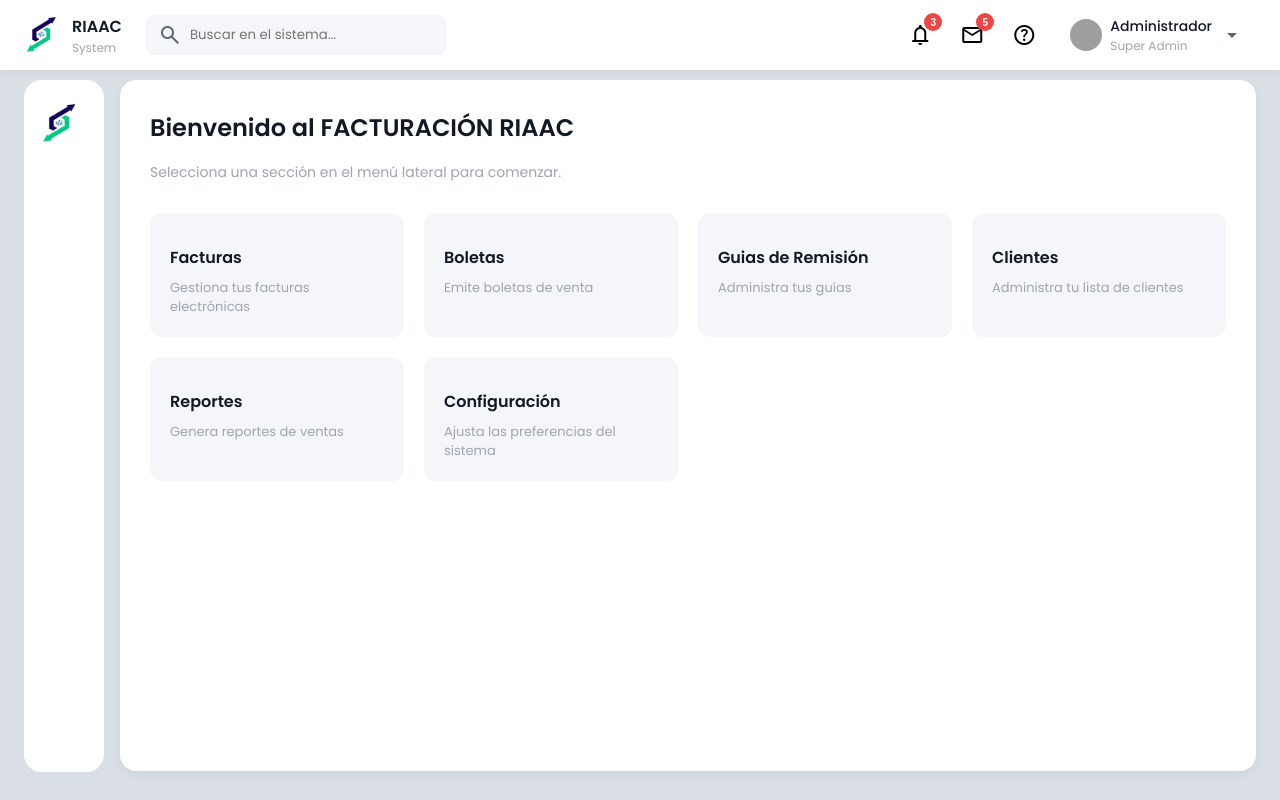
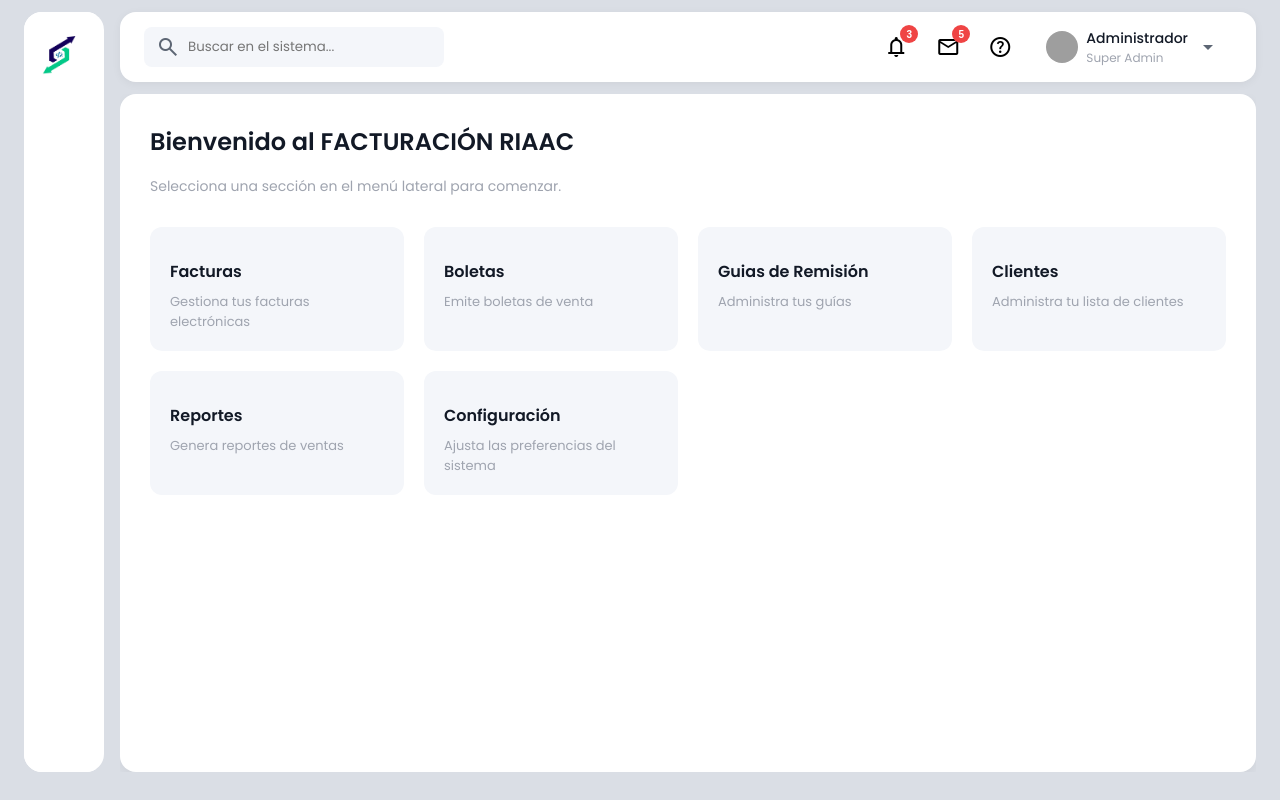
Before and after one commit to xxSylarxx/fact-riaac, a plain HTML site: page index.html in a window 1280 px wide. Drawn offline with nearby package versions, Linux system fonts and the light colour scheme; grey boxes are pictures that could not be loaded.

Commit message:
mejoras final creo

```diff
--- a/index.html
+++ b/index.html
@@ -44,9 +44,9 @@
 
       .navbar {
         position: fixed;
-        top: 0;
-        left: 0;
-        right: 0;
+        top: 12px;
+        left: 24px;
+        right: 24px;
         height: 70px;
         background: #ffffff;
         display: flex;
@@ -55,6 +55,18 @@
         padding: 0 24px;
         box-shadow: 0 2px 10px rgba(0, 0, 0, 0.05);
         z-index: 100;
+        border-radius: 16px;
+        margin-left: 96px;
+        margin-right: 0;
+        transition: margin-left 0.4s;
+      }
+
+      .navbar.expanded {
+        margin-left: 316px;
+      }
+
+      .company-info {
+        display: none;
       }
 
       .navbar-left {
@@ -182,7 +194,7 @@
       /* ====================== SIDEBAR ====================== */
       .sidebar {
         position: fixed;
-        top: 80px;
+        top: 12px;
         left: 24px;
         bottom: 28px;
         display: flex;
@@ -394,13 +406,17 @@
         margin-right: 12px;
       }
       .content-wrapper {
-        margin-left: 120px;
-        padding-top: 70px;
-        transition: margin-left 0.4s;
+        position: fixed;
+        top: 94px;
+        left: 120px;
+        right: 24px;
+        bottom: 28px;
+        transition: left 0.4s;
+        overflow-y: auto;
       }
 
       .sidebar.expanded ~ .content-wrapper {
-        margin-left: 340px;
+        left: 340px;
       }
 
       .main-content {
@@ -408,10 +424,7 @@
         border-radius: 16px;
         box-shadow: 0 4px 12px rgba(0, 0, 0, 0.05);
         padding: 30px;
-        /* margin: 20px 24px 20px 0; */
-        margin-top: 0.6rem;
-        margin-right: 1.5rem;
-        min-height: calc(100vh - 109px);
+        min-height: 100%;
       }
 
       .main-content h1 {
@@ -465,13 +478,13 @@
   <body>
     <nav class="navbar">
       <div class="navbar-left">
-        <div class="company-info">
+        <!-- <div class="company-info">
           <img src="logo2.png" alt="RIAAC" class="logo" />
           <div>
             <h2>RIAAC</h2>
             <p>System</p>
           </div>
-        </div>
+        </div> -->
         <div class="search-bar">
           <span class="material-symbols-outlined">search</span>
           <input type="text" placeholder="Buscar en el sistema..." />
@@ -559,6 +572,7 @@
         .getElementById("menuToggle")
         .addEventListener("click", function () {
           document.getElementById("sidebar").classList.toggle("expanded");
+          document.querySelector(".navbar").classList.toggle("expanded");
         });
     </script>
     <div class="content-wrapper">
```
